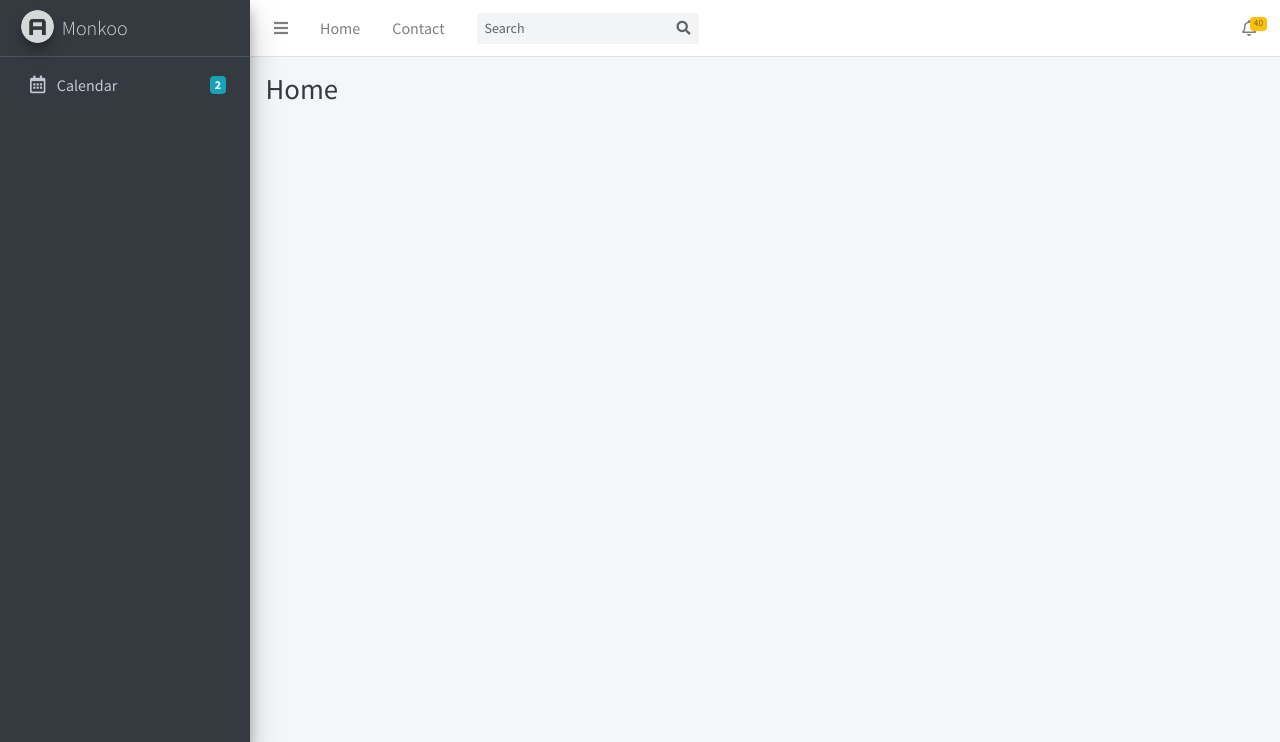
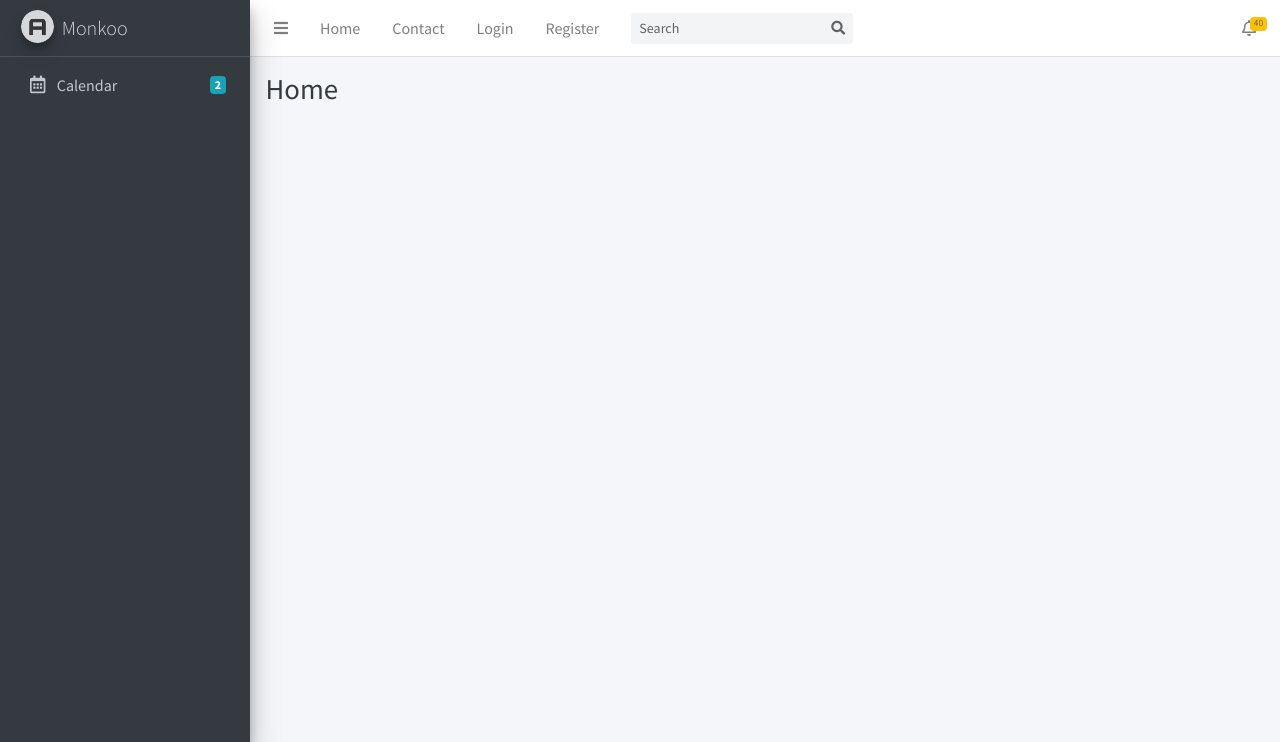
Before and after one commit to ElDoniis/monkooproject, a Django app: page / in a window 1280 px wide. Shown: the top 742 px of the page. Run offline with Django 3.2, Linux system fonts and the light colour scheme; style sheets or scripts are compiled from the project's sources; some libraries are stand-ins or nearby versions.

Commit message:
Navigation bar

```diff
--- a/apps/templates/includes/navigation.html
+++ b/apps/templates/includes/navigation.html
@@ -10,6 +10,12 @@
     </li>
     <li class="nav-item d-none d-sm-inline-block">
       <a href="#" class="nav-link">Contact</a>
+    </li>
+    <li class="nav-item d-none d-sm-inline-block">
+      <a href="/login" class="nav-link">Login</a>
+    </li>
+    <li class="nav-item d-none d-sm-inline-block">
+      <a href="/register" class="nav-link">Register</a>
     </li>
   </ul>
 
```
Lines whose indentation alone changed are shown as unchanged.
